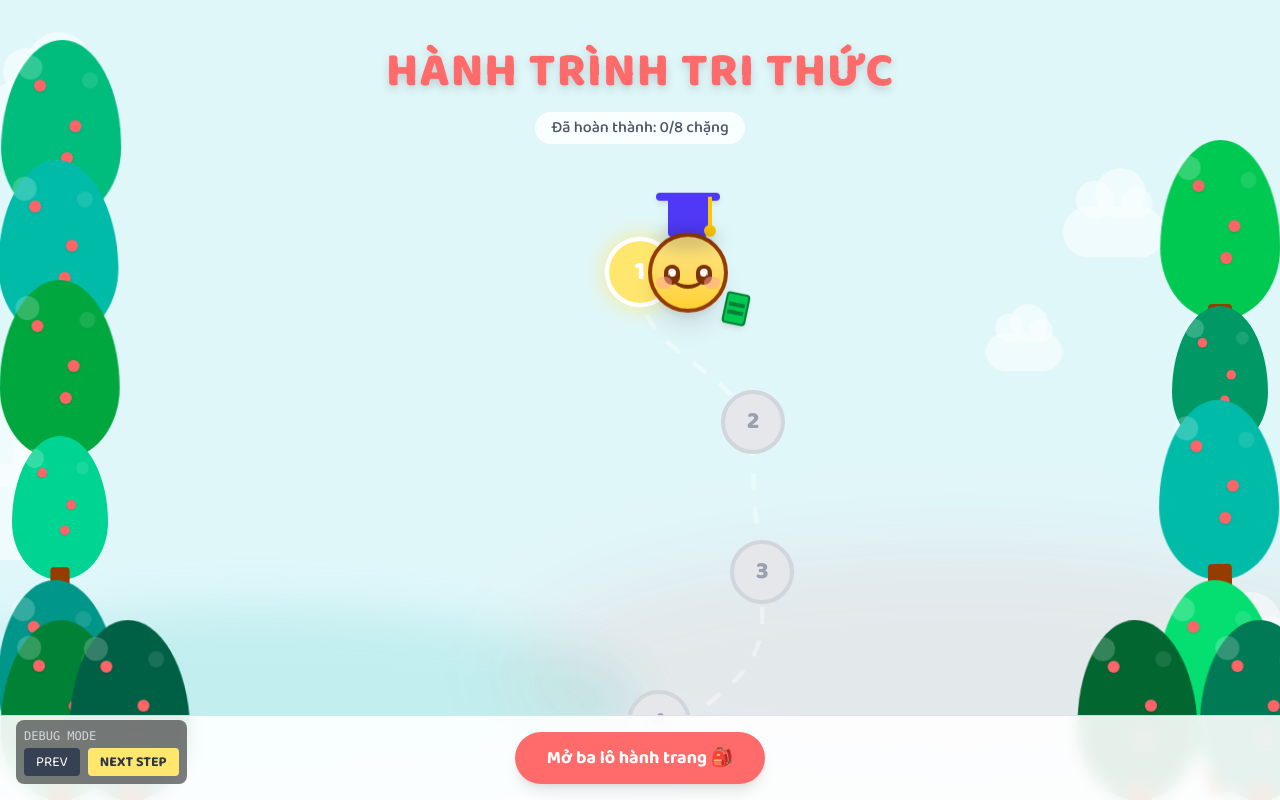
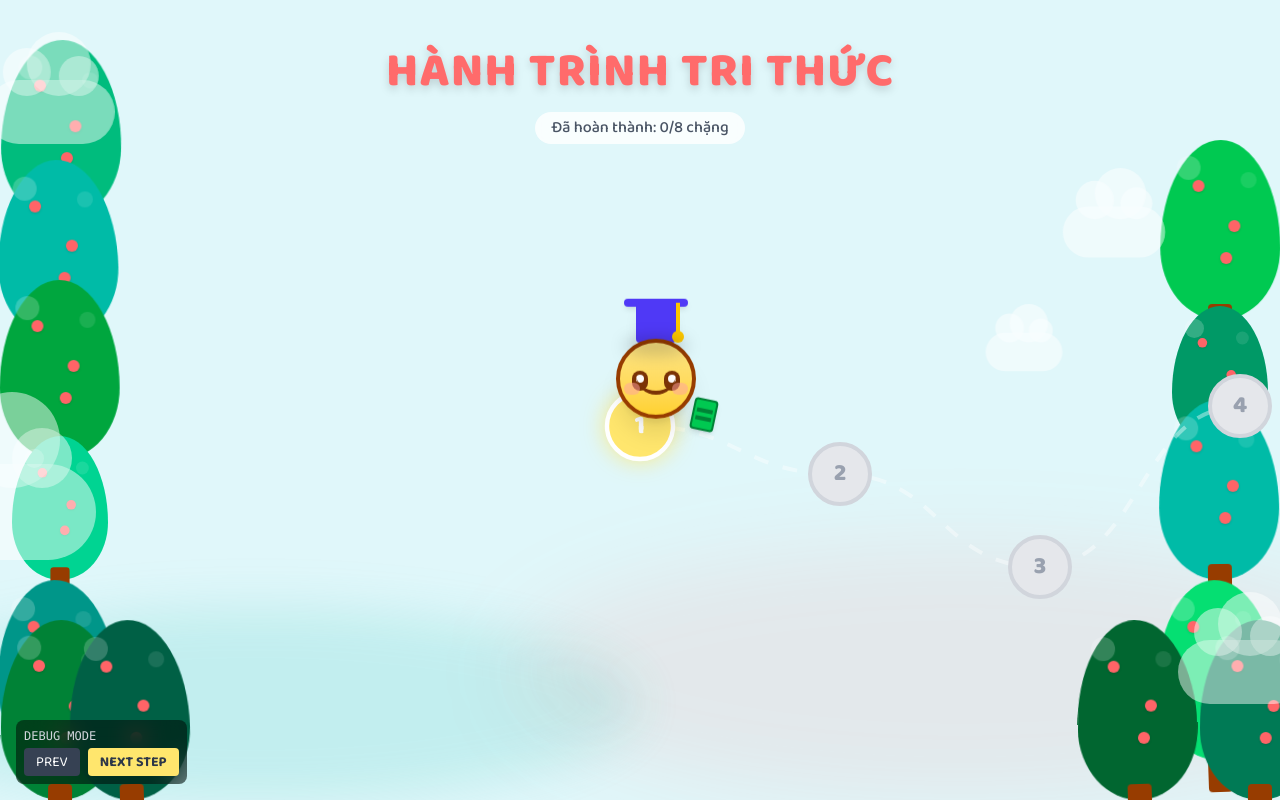
Before and after one commit to TrinhHuuTho/SEL_Reflection, a React (Vite) app in the folder frontend/: page / in a window 1280 px wide. Both pictures are taken after typing "Sample", "Sample123" into the empty fields and a click on the button "MỞ CỬA THẦN KỲ 🚀". Shown: the top 800 px of the page. Built offline with nearby package versions, Linux system fonts and the light colour scheme.

Commit message:
Button login via Google, a little config about MainScreenGame

```diff
--- a/frontend/src/components/BackgroundDecor.jsx
+++ b/frontend/src/components/BackgroundDecor.jsx
@@ -11,13 +11,13 @@ const BackgroundDecor = () => {
     ], []);
 
     return (
-        <div className="fixed inset-0 pointer-events-none overflow-hidden z-0">
+        <div className="fixed inset-0 pointer-events-none overflow-hidden">
 
             {/* --- CLOUDS --- */}
             {clouds.map((cloud) => (
                 <div
                     key={cloud.id}
-                    className="absolute opacity-80 animate-float"
+                    className="absolute opacity-80 animate-float z-30"
                     style={{
                         top: cloud.top,
                         left: cloud.left,
@@ -36,7 +36,7 @@ const BackgroundDecor = () => {
             ))}
 
             {/* --- TREES (LEFT SIDE) --- */}
-            <div className="absolute bottom-0 left-0 flex flex-col items-start space-y-reverse space-y-[-60px] pb-10">
+            <div className="absolute bottom-0 left-0 flex flex-col items-start space-y-reverse space-y-[-60px] pb-10 z-20">
                 {/* Hàng cây dọc bên trái */}
                 <SimpleTree scale={1.2} color="bg-emerald-500" />
                 <SimpleTree scale={0.9} color="bg-teal-500" delay="1s" />
@@ -46,13 +46,13 @@ const BackgroundDecor = () => {
             </div>
 
             {/* --- BUSHES (LEFT BOTTOM CORNER) --- */}
-            <div className="absolute bottom-0 left-0 flex items-end -space-x-12 z-10">
+            <div className="absolute bottom-0 left-0 flex items-end -space-x-12 z-20">
                 <SimpleTree scale={1.5} color="bg-green-700" delay="0.2s" />
                 <SimpleTree scale={1.0} color="bg-emerald-800" delay="1.2s" />
             </div>
 
             {/* --- TREES (RIGHT SIDE) --- */}
-            <div className="absolute bottom-0 right-0 flex flex-col items-end space-y-reverse space-y-[-50px] pb-10">
+            <div className="absolute bottom-0 right-0 flex flex-col items-end space-y-reverse space-y-[-50px] pb-10 z-20">
                 {/* Hàng cây dọc bên phải */}
                 <SimpleTree scale={1.3} color="bg-green-500" delay="0.3s" />
                 <SimpleTree scale={0.8} color="bg-emerald-600" delay="2.3s" />
@@ -61,7 +61,7 @@ const BackgroundDecor = () => {
             </div>
 
             {/* --- BUSHES (RIGHT BOTTOM CORNER) --- */}
-            <div className="absolute bottom-0 right-0 flex items-end -space-x-10 flex-row-reverse z-10">
+            <div className="absolute bottom-0 right-0 flex items-end -space-x-10 flex-row-reverse z-20">
                 <SimpleTree scale={1.4} color="bg-emerald-700" delay="0.5s" />
                 <SimpleTree scale={1.1} color="bg-green-800" delay="1.5s" />
             </div>
--- a/frontend/src/components/MapPath.jsx
+++ b/frontend/src/components/MapPath.jsx
@@ -1,19 +1,20 @@
-import { useMemo } from 'react';
+import { useMemo, useRef, useEffect, useState } from 'react';
 
 const MapPath = ({ totalSessions = 10, currentSession = 1 }) => {
-    // Cấu hình bản đồ
+    // Cấu hình bản đồ ngang (Horizontal)
     const CONFIG = {
-        WIDTH: 400,       // Chiều rộng ảo của bản đồ
-        AMPLITUDE: 120,   // Độ rộng uốn lượn trái phải
-        GAP: 150,         // Khoảng cách giữa các điểm
-        START_Y: 80,
+        HEIGHT: 500,            // Chiều cao tổng
+        AMPLITUDE: 100,         // Độ uốn lượn
+        GAP: 200,               // Khoảng cách ngang
+        START_X: window.innerWidth / 2,           // Bắt đầu ở giữa màn hình
+        START_Y: 250,           // Trục giữa
     };
 
-    // --- CHARACTER ASSETS ---
-    // Đây là nơi bạn sẽ tích hợp Rive Component sau này.
-    // Hiện tại dùng tạm một div CSS animation.
+    const containerRef = useRef(null);
+
+    // --- CHARACTER ASSETS (Original Placeholder) ---
     const Character = () => (
-        <div className="w-32 h-32 relative -top-12 -left-4 z-50 pointer-events-none transition-all duration-500 ease-in-out">
+        <div className="w-32 h-32 relative -top-24 -left-12 z-50 pointer-events-none transition-all duration-500 ease-in-out">
             <div className="absolute inset-0 animate-bounce">
                 {/* Graduation Cap */}
                 <div className="absolute -top-2 left-1/2 -translate-x-1/2">
@@ -59,21 +60,27 @@ const MapPath = ({ totalSessions = 10, currentSession = 1 }) => {
         </div>
     );
 
-    // Sinh tọa độ các điểm dựa trên Sine Wave
+    // Sinh tọa độ các điểm (Horizontal)
     const points = useMemo(() => {
         return Array.from({ length: totalSessions }).map((_, i) => ({
             id: i + 1,
-            // X dao động quanh trục giữa, dùng Math.sin
-            x: CONFIG.WIDTH / 2 + Math.sin(i) * CONFIG.AMPLITUDE,
-            y: CONFIG.START_Y + i * CONFIG.GAP,
-            status: i + 1 < currentSession ? 'completed' : (i + 1 === currentSession ? 'active' : 'locked')
+            x: CONFIG.START_X + i * CONFIG.GAP,
+            y: CONFIG.START_Y + Math.sin(i * 0.8) * CONFIG.AMPLITUDE * (i % 2 === 0 ? 1 : -1) * 0.5 + Math.sin(i) * CONFIG.AMPLITUDE,
         }));
-    }, [totalSessions, currentSession]);
+    }, [totalSessions]);
 
-    // Tính chiều cao tổng của SVG
-    const totalHeight = CONFIG.START_Y + (totalSessions - 1) * CONFIG.GAP + 150;
+    // Update status
+    const pointsWithStatus = useMemo(() => {
+        return points.map(p => ({
+            ...p,
+            status: p.id < currentSession ? 'completed' : (p.id === currentSession ? 'active' : 'locked')
+        }));
+    }, [points, currentSession]);
 
-    // Tạo đường nối SVG (Cubic Bezier Curve)
+    // SVG Layout
+    const totalWidth = CONFIG.START_X + (totalSessions) * CONFIG.GAP;
+
+    // Tạo đường cong SVG
     const pathData = useMemo(() => {
         if (points.length === 0) return "";
         let d = `M ${points[0].x} ${points[0].y}`;
@@ -82,27 +89,43 @@ const MapPath = ({ totalSessions = 10, currentSession = 1 }) => {
             const p1 = points[i];
             const p2 = points[i + 1];
 
-            // Điểm điều khiển (Control Points) để tạo đường cong chữ S mềm mại
-            // CP1 đi xuống từ P1, CP2 đi lên từ P2
-            const cp1x = p1.x;
-            const cp1y = p1.y + CONFIG.GAP * 0.5;
-            const cp2x = p2.x;
-            const cp2y = p2.y - CONFIG.GAP * 0.5;
+            const cp1x = p1.x + CONFIG.GAP * 0.5;
+            const cp1y = p1.y;
+            const cp2x = p2.x - CONFIG.GAP * 0.5;
+            const cp2y = p2.y;
 
             d += ` C ${cp1x} ${cp1y}, ${cp2x} ${cp2y}, ${p2.x} ${p2.y}`;
         }
         return d;
     }, [points]);
 
+    // Auto scroll
+    useEffect(() => {
+        if (containerRef.current) {
+            const activePoint = points[currentSession - 1];
+            if (activePoint) {
+                const scrollTo = activePoint.x - window.innerWidth / 2;
+                containerRef.current.scrollTo({
+                    left: Math.max(0, scrollTo),
+                    behavior: 'smooth'
+                });
+            }
+        }
+    }, [currentSession, points]);
+
     return (
-        <div className="w-full max-w-md mx-auto relative my-12" style={{ height: totalHeight }}>
-            {/* Lớp SVG vẽ đường đi */}
+        <div
+            ref={containerRef}
+            className="w-full h-full overflow-x-auto overflow-y-hidden relative custom-scrollbar z-0"
+            style={{ height: CONFIG.HEIGHT, scrollBehavior: 'smooth' }}
+        >
             <svg
-                className="absolute top-0 left-0 w-full h-full overflow-visible pointer-events-none"
-                viewBox={`0 0 ${CONFIG.WIDTH} ${totalHeight}`}
-                preserveAspectRatio="xMidYMin slice"
+                className="absolute top-0 left-0 overflow-visible pointer-events-none"
+                width={totalWidth}
+                height={CONFIG.HEIGHT}
+                viewBox={`0 0 ${totalWidth} ${CONFIG.HEIGHT}`}
             >
-                {/* Đường nền (Đất) */}
+                {/* REVERTED STYLE: Brand color path */}
                 <path
                     d={pathData}
                     stroke="var(--color-brand-path)"
@@ -111,7 +134,7 @@ const MapPath = ({ totalSessions = 10, currentSession = 1 }) => {
                     strokeLinecap="round"
                     className="drop-shadow-xl"
                 />
-                {/* Đường đứt nét trang trí */}
+                {/* REVERTED STYLE: Simple dashed line */}
                 <path
                     d={pathData}
                     stroke="rgba(255,255,255,0.4)"
@@ -121,38 +144,42 @@ const MapPath = ({ totalSessions = 10, currentSession = 1 }) => {
                 />
             </svg>
 
-            {/* Render các điểm Checkpoint */}
-            {points.map((p) => (
+            {/* REVERTED CHECKPOINTS STYLE */}
+            {pointsWithStatus.map((p) => (
                 <div
                     key={p.id}
                     className={`
                         absolute w-16 h-16 -ml-8 -mt-8 rounded-full flex items-center justify-center
-                        text-2xl font-black border-4 transition-transform duration-300
+                        text-2xl font-black border-4 transition-transform duration-300 z-10
                         ${getPointStyles(p.status)}
                     `}
                     style={{
-                        left: `${(p.x / CONFIG.WIDTH) * 100}%`, // Convert to percentage layout
+                        left: p.x,
                         top: p.y
                     }}
                 >
                     {p.status === 'completed' ? '⭐' : p.id}
 
-                    {/* Hiệu ứng Active Ping */}
                     {p.status === 'active' && (
                         <span className="absolute w-full h-full rounded-full bg-brand-accent opacity-75 animate-ping -z-10"></span>
                     )}
+
+                    {/* Label dưới chân */}
+                    <div className="absolute -bottom-10 w-24 text-center text-sm font-bold text-gray-400 opacity-60">
+                        {p.status === 'completed' ? `Buổi ${p.id}` : ''}
+                    </div>
                 </div>
             ))}
 
-            {/* --- RENDER CHARACTER --- */}
+            {/* Render Character */}
             {points.map((p) => {
                 if (p.id === currentSession) {
                     return (
                         <div
                             key="character"
-                            className="absolute transition-all duration-1000 ease-in-out"
+                            className="absolute transition-all duration-1000 ease-in-out z-20"
                             style={{
-                                left: `${(p.x / CONFIG.WIDTH) * 100}%`,
+                                left: p.x,
                                 top: p.y
                             }}
                         >
@@ -166,7 +193,7 @@ const MapPath = ({ totalSessions = 10, currentSession = 1 }) => {
     );
 };
 
-// Helper style
+// REVERTED STYLE HELPER
 const getPointStyles = (status) => {
     switch (status) {
         case 'active':
--- a/frontend/src/index.css
+++ b/frontend/src/index.css
@@ -34,6 +34,23 @@
     }
 }
 
+/* Custom Scrollbar for Map Path */
+.custom-scrollbar::-webkit-scrollbar {
+    height: 10px;
+}
+.custom-scrollbar::-webkit-scrollbar-track {
+    background: rgba(0, 0, 0, 0.05);
+    border-radius: 10px;
+}
+.custom-scrollbar::-webkit-scrollbar-thumb {
+    background: var(--color-brand-secondary);
+    border-radius: 10px;
+    border: 2px solid rgba(255, 255, 255, 0.3);
+}
+.custom-scrollbar::-webkit-scrollbar-thumb:hover {
+    background: var(--color-brand-primary);
+}
+
 body {
   background-color: var(--color-brand-bg);
   color: var(--color-brand-text);
--- a/frontend/src/pages/MainGameScreen.jsx
+++ b/frontend/src/pages/MainGameScreen.jsx
@@ -39,16 +39,16 @@ function MainGameScreen() {
                 onComplete={handleModalComplete}
             />
 
-            <h1 className="text-5xl font-black text-brand-primary drop-shadow-lg tracking-wide text-center z-10 mb-4">
+            <h1 className="text-5xl font-black text-brand-primary drop-shadow-lg tracking-wide text-center z-50 mb-4">
                 HÀNH TRÌNH TRI THỨC
             </h1>
 
-            <p className="text-gray-600 font-medium z-10 bg-white/80 px-4 py-1 rounded-full backdrop-blur-sm">
+            <p className="text-gray-600 font-medium z-50 bg-white/80 px-4 py-1 rounded-full backdrop-blur-sm">
                 Đã hoàn thành: {progress.current - 1}/{progress.total} chặng
             </p>
 
             {/* Map Container */}
-            <div className="w-full max-w-2xl px-4 z-0">
+            <div className="w-full h-full z-10 mt-8">
                 <MapPath totalSessions={progress.total} currentSession={progress.current} />
             </div>
 
@@ -65,12 +65,6 @@ function MainGameScreen() {
                 </div>
             </div>
 
-            {/* Action Bar (Optional) */}
-            <div className="fixed bottom-0 w-full bg-white/90 backdrop-blur p-4 border-t border-brand-secondary/30 flex justify-center z-40">
-                <button className="bg-brand-primary hover:bg-red-400 text-white text-lg px-8 py-3 rounded-full font-bold shadow-lg transition-transform active:scale-95">
-                    Mở ba lô hành trang 🎒
-                </button>
-            </div>
         </div>
     )
 }
```
Also changed, not shown: frontend/src/pages/LoginScreen.jsx (+42 -18 lines).
